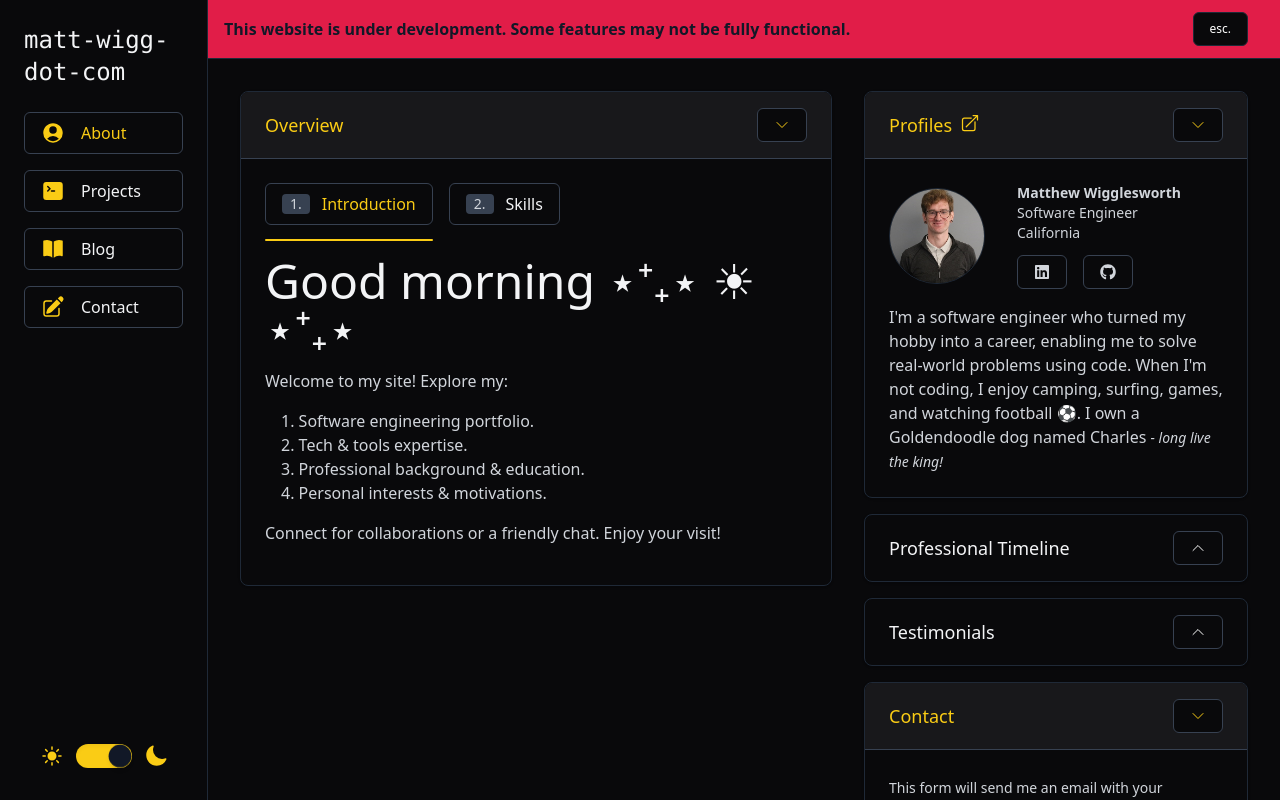
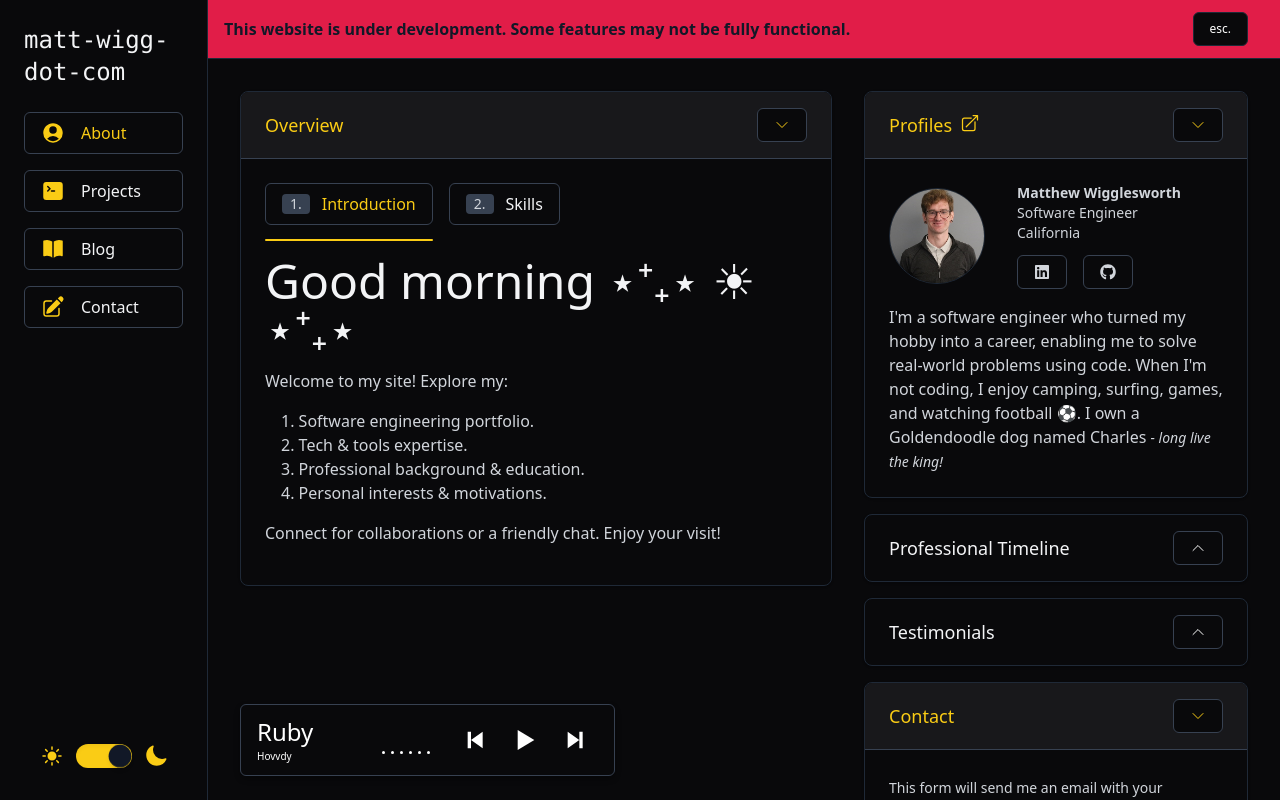
Before and after one commit to matt-wigg/matt-wigg-dot-com, a Next.js app: page / in a window 1280 px wide. Shown: the top 800 px of the page. Built offline with nearby package versions, Linux system fonts and the light colour scheme.

Commit message:
coding playlist mvp - module css

```diff
--- a/src/app/globals.css
+++ b/src/app/globals.css
@@ -9,3 +9,60 @@
 body {
   @apply bg-gray-200 dark:bg-zinc-950 dark:text-white;
 }
+
+/* Player's CSS */
+.player-container {
+  /* Match the border, bg, and text colors to Button */
+  border: 1px solid #cccccc; /* Example border color */
+  background-color: #ffffff; /* Example background color */
+  color: #333333; /* Example text color */
+}
+
+.bars {
+  display: flex;
+  align-items: flex-end;
+  height: 50px; /* Adjust based on your design */
+  justify-content: space-around;
+}
+
+.bar {
+  width: 5px; /* Adjust based on your design */
+  background-color: #ffcd05; /* Example color, match this to your theme */
+  margin: 0 2px;
+  border-radius: 5px;
+  animation: barAnimation 1s ease-in-out infinite alternate;
+}
+
+/* Responsive equalizer bars */
+@media (min-width: 768px) {
+  .bar {
+    width: 10px; /* Larger width on larger screens */
+  }
+}
+
+/* Keyframes for bar animation */
+@keyframes barAnimation {
+  0% {
+    height: 20%;
+  }
+  100% {
+    height: 100%;
+  }
+}
+
+/* Animating specific bars to vary the equalizer effect */
+.bar1 {
+  animation-delay: 0s;
+}
+.bar2 {
+  animation-delay: 0.2s;
+}
+.bar3 {
+  animation-delay: 0.4s;
+}
+.bar4 {
+  animation-delay: 0.1s;
+}
+.bar5 {
+  animation-delay: 0.3s;
+}
--- a/src/app/layout.tsx
+++ b/src/app/layout.tsx
@@ -1,13 +1,14 @@
-import './globals.css';
-import Navbar from '@/components/Navbar';
-import HeaderNotification from '@/components/HeaderNotification';
-import { ThemeProvider } from '@/hooks/ThemeContext';
-import { Analytics } from '@vercel/analytics/react';
+import "./globals.css";
+import Navbar from "@/components/Navbar";
+import HeaderNotification from "@/components/HeaderNotification";
+import Player from "@/components/Player/Player";
+import { ThemeProvider } from "@/hooks/ThemeContext";
+import { Analytics } from "@vercel/analytics/react";
 
 export const metadata = {
-  title: 'Matt Wigg: Software Engineer',
+  title: "Matt Wigg: Software Engineer",
   description:
-    'I am a Software Engineer based in San Diego, CA. I specialize in building web applications using React, Node.js, and TypeScript. I am passionate about creating accessible and inclusive experiences for all users.',
+    "I am a Software Engineer based in San Diego, CA. I specialize in building web applications using React, Node.js, and TypeScript. I am passionate about creating accessible and inclusive experiences for all users.",
 };
 
 export default function RootLayout({
@@ -16,18 +17,19 @@ export default function RootLayout({
   children: React.ReactNode;
 }) {
   return (
-    <html lang='en' className='dark'>
+    <html lang="en" className="dark">
       <body>
         <ThemeProvider>
-          <div className='min-h-screen relative'>
+          <div className="min-h-screen relative">
             <Navbar />
-            <main className='md:pl-52'>
+            <main className="md:pl-52">
               <HeaderNotification />
-              <div className='container mx-auto px-4'>
+              <div className="container mx-auto px-4">
                 {children}
                 <Analytics />
               </div>
             </main>
+            <Player />
           </div>
         </ThemeProvider>
       </body>
--- a/src/app/page.tsx
+++ b/src/app/page.tsx
@@ -9,7 +9,7 @@ export default function Home() {
   return (
     <>
       <main className="grid grid-cols-1 lg:grid-cols-2 xl:grid-cols-5 xl:grid-rows-1 pt-8">
-        <div className="xl:col-span-3 xl:row-start-auto xl:row-end-auto">
+        <div className="xl:col-span-3 xl:row-start-auto xl:row-end-auto lg:pb-32">
           <div className="pb-4">
             <HomeTabs />
           </div>
--- /dev/null
+++ b/src/components/Player/Player.module.css
@@ -0,0 +1,147 @@
+/* TODO: Convert to Tailwind */
+
+.auioContainer {
+  position: fixed;
+  display: block;
+  bottom: 1.5rem;
+  left: 15rem;
+  min-width: 375px;
+  border-radius: 0.375rem;
+  transition-duration: 0.1s;
+  height: 4.5rem;
+  box-shadow: rgba(0, 0, 0, 0.16) 0px 3px 6px, rgba(0, 0, 0, 0.23) 0px 3px 6px;
+  align-items: baseline;
+  border: 1px solid rgba(55, 65, 81);
+}
+
+.audioDetail {
+  display: flex;
+  position: relative;
+  justify-content: space-between;
+  align-items: center;
+  transition-duration: 0.3s;
+  height: 100%;
+}
+
+.trackInfo {
+  display: flex;
+  flex-direction: column;
+  min-width: 120px;
+  line-height: 1.5rem;
+  padding-top: 0.5rem;
+  padding-left: 1rem;
+}
+
+.audioHeader {
+  font-size: 12px;
+}
+
+.audioTitle {
+  font-size: 24px;
+}
+
+.audioSubTitle {
+  font-size: 10px;
+  align-items: baseline;
+}
+
+.buttonContainer {
+  display: flex;
+  flex-direction: row;
+  align-items: center;
+  padding-right: 0.8rem;
+}
+
+.playerButton {
+  height: 40px;
+  width: 40px;
+  display: flex;
+  flex-direction: row;
+  margin: 5px;
+}
+
+.isPlaying {
+  height: 40px;
+  width: 40px;
+  display: flex;
+  flex-direction: row;
+  margin: 5px;
+  color: #facc15;
+}
+
+@keyframes bounce {
+  10% {
+    transform: scaleY(0.3); /* start by scaling to 30% */
+  }
+
+  30% {
+    transform: scaleY(1); /* scale up to 100% */
+  }
+
+  60% {
+    transform: scaleY(0.5); /* scale down to 50% */
+  }
+
+  80% {
+    transform: scaleY(0.75); /* scale up to 75% */
+  }
+
+  100% {
+    transform: scaleY(0.6); /* scale down to 60% */
+  }
+}
+
+.musicVisual {
+  position: relative;
+  display: flex;
+  justify-content: space-between;
+  min-width: 3rem;
+  height: 1.75rem;
+  align-items: flex-end;
+}
+
+.musicBars {
+  width: 3px;
+  height: 100%;
+  background-color: #facc15;
+  border-radius: 3px;
+  transform-origin: bottom;
+  animation: bounce 2.2s ease infinite alternate;
+  content: "";
+}
+
+.musicBars:nth-of-type(2) {
+  animation-delay: -2.2s; /* Start at the end of animation */
+}
+
+.musicBars:nth-of-type(3) {
+  animation-delay: -3.7s; /* Start mid-way of return of animation */
+}
+
+.musicBars:nth-of-type(4) {
+  animation-delay: -4.7s; /* Start mid-way of return of animation */
+}
+
+.musicBars:nth-of-type(5) {
+  animation-delay: -5.7s; /* Start mid-way of return of animation */
+}
+
+.musicBars:nth-of-type(6) {
+  animation-delay: -6.7s; /* Start mid-way of return of animation */
+}
+
+.paused {
+  width: 3px;
+  height: 10%;
+  background-color: #fff;
+  border-radius: 3px;
+  transform-origin: bottom;
+  content: "";
+}
+
+@media only screen and (max-width: 800px) {
+  .auioContainer {
+    width: fit-content;
+    display: none;
+  }
+}
--- /dev/null
+++ b/src/components/Player/Player.tsx
@@ -0,0 +1,161 @@
+"use client";
+
+import { useState, useEffect, useRef, useCallback } from "react";
+import style from "./Player.module.css";
+
+const tracks = [
+  {
+    id: 0,
+    artist: "Hovvdy",
+    title: "Ruby",
+    source:
+      "https://matt-wigg-dot-com-music.s3.us-west-1.amazonaws.com/ruby-hovvdy.mp3",
+  },
+  {
+    id: 1,
+    artist: "Sad Night Dynamite",
+    title: "Krunk",
+    source:
+      "https://matt-wigg-dot-com-music.s3.us-west-1.amazonaws.com/krunk.mp3",
+  },
+];
+
+const AudioPlayer = () => {
+  const [isPlaying, setIsPlaying] = useState(false);
+  const [currentTrack, setCurrentTrack] = useState(0);
+  const { artist, title, source } = tracks[currentTrack];
+
+  const audioRef = useRef<HTMLAudioElement | null>(null);
+  const intervalRef = useRef<number>(0);
+
+  const togglePlayPause = () => {
+    setIsPlaying(!isPlaying);
+    if (audioRef.current) {
+      if (!isPlaying) {
+        audioRef.current.play();
+      } else {
+        audioRef.current.pause();
+      }
+    }
+  };
+
+  const restartAndPrevious = () => {
+    if (currentTrack - 1 < 0) {
+      setCurrentTrack(tracks.length - 1);
+    } else {
+      setCurrentTrack(currentTrack - 1);
+    }
+    if (!isPlaying) setIsPlaying(true);
+  };
+
+  const nextSong = useCallback(() => {
+    setCurrentTrack((prevTrack) => {
+      if (prevTrack === tracks.length - 1) return 0;
+      else return prevTrack + 1;
+    });
+    if (!isPlaying) setIsPlaying(true);
+  }, [isPlaying]);
+
+  const startTimer = useCallback(() => {
+    // Clear any timers already running
+    if (intervalRef.current) {
+      clearInterval(intervalRef.current);
+    }
+
+    intervalRef.current = window.setInterval(() => {
+      if (audioRef.current && audioRef.current.ended) {
+        nextSong();
+      }
+    }, 1000);
+  }, [nextSong]);
+
+  useEffect(() => {
+    audioRef.current = new Audio(source);
+  }, [source]);
+
+  useEffect(() => {
+    if (isPlaying && audioRef.current) {
+      audioRef.current.play();
+      startTimer();
+    } else if (audioRef.current) {
+      audioRef.current.pause();
+    }
+  }, [isPlaying, startTimer]);
+
+  useEffect(() => {
+    if (audioRef.current) {
+      audioRef.current.pause();
+      audioRef.current = new Audio(tracks[currentTrack].source);
+      if (isPlaying) {
+        audioRef.current.play();
+      }
+    }
+  }, [currentTrack, isPlaying]);
+
+  return (
+    <div className={style.auioContainer}>
+      <div className={style.audioDetail}>
+        <div className={style.trackInfo}>
+          <div className={style.audioTitle}>{title}</div>
+          <div className={style.audioSubTitle}>{artist}</div>
+        </div>
+        <div className={style.musicVisual}>
+          <span className={isPlaying ? style.musicBars : style.paused} />
+          <span className={isPlaying ? style.musicBars : style.paused} />
+          <span className={isPlaying ? style.musicBars : style.paused} />
+          <span className={isPlaying ? style.musicBars : style.paused} />
+          <span className={isPlaying ? style.musicBars : style.paused} />
+          <span className={isPlaying ? style.musicBars : style.paused} />
+        </div>
+        <div className={style.buttonContainer}>
+          <button className={style.playerButton} onClick={restartAndPrevious}>
+            <svg
+              stroke="currentColor"
+              fill="currentColor"
+              strokeWidth="0"
+              viewBox="0 0 24 24"
+              height="100%"
+              width="100%"
+              xmlns="http://www.w3.org/2000/svg"
+            >
+              <path d="m16 7-7 5 7 5zm-7 5V7H7v10h2z"></path>
+            </svg>
+          </button>
+          <button
+            className={isPlaying ? style.isPlaying : style.playerButton}
+            onClick={togglePlayPause}
+          >
+            <svg
+              stroke="currentColor"
+              fill="currentColor"
+              strokeWidth="0"
+              viewBox="0 0 24 24"
+              height="100%"
+              width="100%"
+              xmlns="http://www.w3.org/2000/svg"
+            >
+              <path
+                d={isPlaying ? "M8 7h3v10H8zm5 0h3v10h-3z" : "M7 6v12l10-6z"}
+              ></path>
+            </svg>
+          </button>
+          <button className={style.playerButton} onClick={(e) => nextSong(e)}>
+            <svg
+              stroke="currentColor"
+              fill="currentColor"
+              strokeWidth="0"
+              viewBox="0 0 24 24"
+              height="100%"
+              width="100%"
+              xmlns="http://www.w3.org/2000/svg"
+            >
+              <path d="M7 7v10l7-5zm9 10V7h-2v10z"></path>
+            </svg>
+          </button>
+        </div>
+      </div>
+    </div>
+  );
+};
+
+export default AudioPlayer;
--- a/tailwind.config.js
+++ b/tailwind.config.js
@@ -1,28 +1,30 @@
 /** @type {import('tailwindcss').Config} */
 module.exports = {
   content: [
-    './src/pages/**/*.{js,ts,jsx,tsx,mdx}',
-    './src/components/**/*.{js,ts,jsx,tsx,mdx}',
-    './src/app/**/*.{js,ts,jsx,tsx,mdx}',
+    "./src/pages/**/*.{js,ts,jsx,tsx,mdx}",
+    "./src/components/**/*.{js,ts,jsx,tsx,mdx}",
+    "./src/app/**/*.{js,ts,jsx,tsx,mdx}",
   ],
   theme: {
     extend: {
       backgroundImage: {
-        'gradient-radial': 'radial-gradient(var(--tw-gradient-stops))',
-        'gradient-conic':
-          'conic-gradient(from 180deg at 50% 50%, var(--tw-gradient-stops))',
+        "gradient-radial": "radial-gradient(var(--tw-gradient-stops))",
+        "gradient-conic":
+          "conic-gradient(from 180deg at 50% 50%, var(--tw-gradient-stops))",
       },
       animation: {
-        fadeInOpacity: 'fadeInOpacity 1s ease-in forwards',
+        fadeInOpacity: "fadeInOpacity 1s ease-in forwards",
+        fadeIn: "fadeIn 1s ease-in-out",
+        bounce: "bounce 2.2s ease-in-out infinite",
       },
       keyframes: {
         fadeInOpacity: {
-          '0%': { opacity: '0' },
-          '100%': { opacity: '1' },
+          "0%": { opacity: "0" },
+          "100%": { opacity: "1" },
         },
       },
     },
   },
-  darkMode: 'class',
+  darkMode: "class",
   plugins: [],
 };
```
